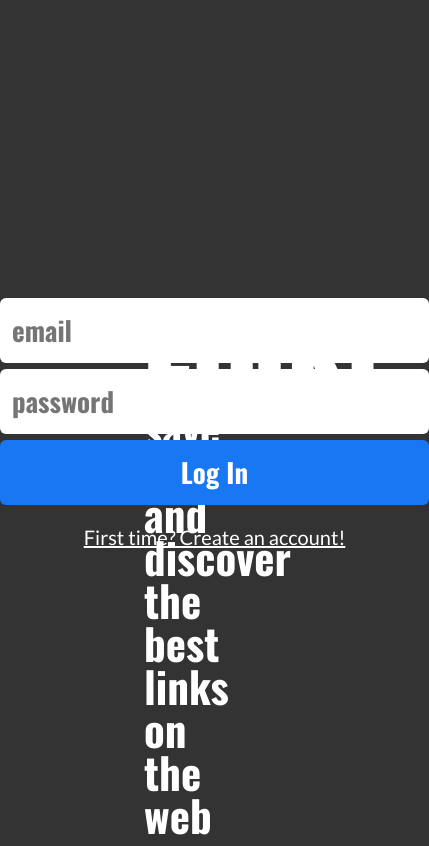
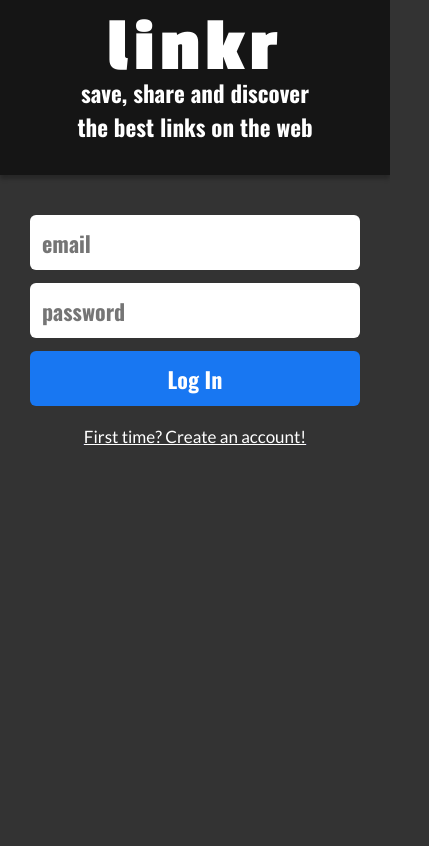
Before and after one commit to erickssguerra/projeto18-linkr-front, a React (Create React App) app: page / in a window 390 px wide. Shown: the whole page, 429 px wide, since content can reach past the window. Built offline with nearby package versions, Linux system fonts and the light colour scheme.

Commit message:
feat: responsive layout

```diff
--- a/src/assets/breakpoints.js
+++ b/src/assets/breakpoints.js
@@ -1,4 +1,5 @@
 export const device = {
-  mobile: `(min-width: 320px})`,
+  mobile: `(min-width: 320px)`,
+  tablet: `(min-width: 768px)`,
   desktop: `(min-width: 1024px)`,
 };
--- /dev/null
+++ b/src/components/Logo/index.js
@@ -0,0 +1,12 @@
+import * as Style from "./style";
+
+export default function Logo() {
+  return (
+    <Style.Sidebar>
+      <Style.Header>linkr</Style.Header>
+      <Style.Subtile>
+        save, share and discover the best links on the web
+      </Style.Subtile>
+    </Style.Sidebar>
+  );
+}
--- /dev/null
+++ b/src/components/Logo/style.js
@@ -0,0 +1,58 @@
+import styled from "styled-components";
+import { device } from "../../assets/breakpoints";
+
+export const Sidebar = styled.div`
+  width: 100%;
+  height: 175px;
+  display: flex;
+  flex-direction: column;
+  align-items: center;
+  background: #151515;
+  box-shadow: 0px 4px 4px rgba(0, 0, 0, 0.25);
+
+  @media ${device.tablet} {
+    width: 50%;
+    height: 100vh;
+    justify-content: center;
+    box-shadow: none;
+  }
+
+  @media ${device.desktop} {
+    width: calc(100% - 535px);
+    align-items: initial;
+  }
+`;
+
+export const Header = styled.header`
+  font-family: "Passion One", sans-serif;
+  font-size: 76px;
+  letter-spacing: 5px;
+  color: white;
+  margin-top: 10px;
+
+  @media ${device.tablet} {
+    width: 237px;
+  }
+
+  @media ${device.desktop} {
+    font-size: 106px;
+    margin-left: 144px;
+  }
+`;
+
+export const Subtile = styled.h1`
+  max-width: 237px;
+  font-weight: 700;
+  font-size: 23px;
+  text-align: center;
+  letter-spacing: 0;
+  line-height: normal;
+  margin-top: -10px;
+
+  @media ${device.desktop} {
+    max-width: 442px;
+    font-size: 43px;
+    margin: 0 20px 0 144px;
+    text-align: left;
+  }
+`;
--- a/src/pages/SignIn/index.js
+++ b/src/pages/SignIn/index.js
@@ -1,9 +1,9 @@
 import { Link, useNavigate } from "react-router-dom";
 import * as Style from "./style";
 import * as Screen from "../../styles/Screen";
-import * as Logo from "../../styles/Logo";
 import * as Form from "../../styles/Form";
 import { useState } from "react";
+import Logo from "../../components/Logo";
 
 export default function SignInPage() {
   const [isLoading, setIsLoading] = useState(false);
@@ -17,12 +17,7 @@ export default function SignInPage() {
 
   return (
     <Screen.Container>
-      <Logo.Sidebar>
-        <Logo.Header>Linkr</Logo.Header>
-        <Logo.Subtile>
-          save, share and discover the best links on the web
-        </Logo.Subtile>
-      </Logo.Sidebar>
+      <Logo />
       <Style.FormContainer>
         <Form.Form>
           <Form.Input
--- a/src/pages/SignIn/style.js
+++ b/src/pages/SignIn/style.js
@@ -1,17 +1,26 @@
 import styled from "styled-components";
+import { device } from "../../assets/breakpoints";
 
 export const FormContainer = styled.div`
-  width: 535px;
-  height: 100vh;
+  width: 100%;
   display: flex;
   flex-direction: column;
   justify-content: center;
   align-items: center;
+
+  @media ${device.tablet} {
+    width: 50%;
+  }
 `;
 
 export const Link = styled.p`
   font-weight: 400;
-  font-size: 20px;
+  font-size: 17px;
   color: #ffffff;
   text-decoration: underline;
+  cursor: pointer;
+
+  @media ${device.desktop} {
+    font-size: 20px;
+  }
 `;
--- a/src/styles/Form.js
+++ b/src/styles/Form.js
@@ -1,4 +1,5 @@
 import styled from "styled-components";
+import { device } from "../assets/breakpoints";
 
 export const Form = styled.form`
   width: 100%;
@@ -6,19 +7,24 @@ export const Form = styled.form`
   flex-direction: column;
   justify-content: center;
   align-items: center;
+  margin-top: 40px;
+
+  @media ${device.tablet} {
+    margin: 0;
+  }
 `;
 
 export const Input = styled.input`
-  width: 429px;
-  height: 65px;
+  width: 330px;
+  height: 55px;
   font-family: "Oswald", sans-serif;
   font-weight: 700;
-  font-size: 27px;
+  font-size: 22px;
   color: #000000;
   padding: 12px;
   border-radius: 6px;
   border: none;
-  margin-bottom: 6px;
+  margin-bottom: 13px;
   &placeholder {
     color: #9f9f9f;
   }
@@ -26,17 +32,29 @@ export const Input = styled.input`
     -webkit-box-shadow: 0 0 0px 1000px #ffffff inset !important;
     -webkit-text-fill-color: #000000 !important;
   }
+
+  @media ${device.desktop} {
+    width: 430px;
+    height: 65px;
+    font-size: 27px;
+  }
 `;
 
 export const Button = styled.button`
-  width: 429px;
-  height: 65px;
+  width: 330px;
+  height: 55px;
   font-family: "Oswald", sans-serif;
   font-weight: 700;
-  font-size: 27px;
+  font-size: 22px;
   color: #ffffff;
   background: #1877f2;
   border-radius: 6px;
   border: none;
   margin-bottom: 22px;
+
+  @media ${device.desktop} {
+    width: 430px;
+    height: 65px;
+    font-size: 27px;
+  }
 `;
--- a/src/styles/Logo.js
+++ /dev/null
@@ -1,23 +0,0 @@
-import styled from "styled-components";
-
-export const Sidebar = styled.div`
-  width: calc(100% - 535px);
-  background: #151515;
-`;
-
-export const Header = styled.header`
-  font-family: "Passion One", sans-serif;
-  font-size: 106px;
-  letter-spacing: 5px;
-  color: white;
-  margin-top: 300px;
-  margin-left: 144px;
-`;
-
-export const Subtile = styled.h1`
-  max-width: 442px;
-  font-weight: 700;
-  font-size: 43px;
-  letter-spacing: 0;
-  margin-left: 144px;
-`;
--- a/src/styles/Screen.js
+++ b/src/styles/Screen.js
@@ -1,7 +1,13 @@
 import styled from "styled-components";
+import { device } from "../assets/breakpoints";
 
 export const Container = styled.div`
   width: 100%;
   height: 100%;
   display: flex;
+  flex-direction: column;
+
+@media ${device.tablet} {
+  flex-direction: initial;
+}
 `;
```
